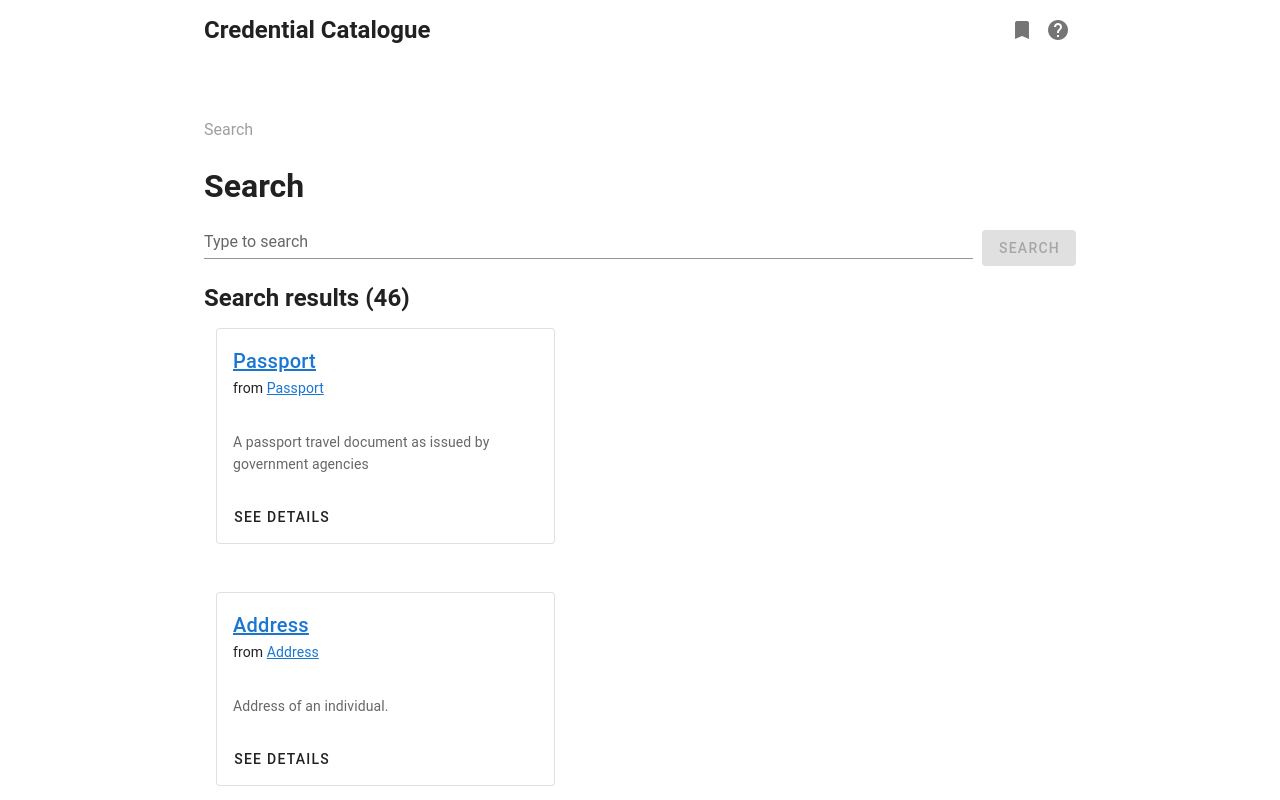
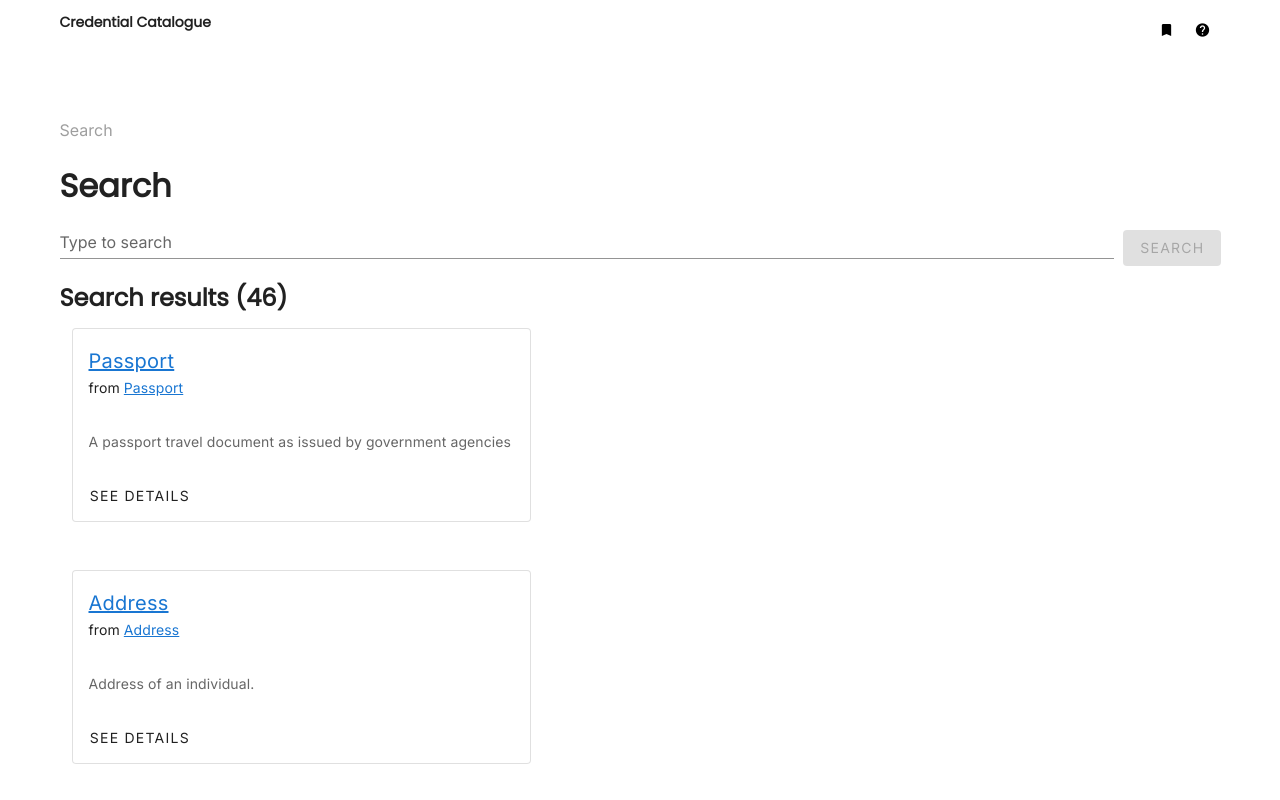
Before and after one commit to tno-ssi-lab/credential-catalog, a Vue app: page /#/search in a window 1280 px wide. Shown: the top 800 px of the page. Built offline with nearby package versions, Linux system fonts and the light colour scheme; a small style sheet from the web is missing; what @vuejs-community/vue-filter-date-format would draw is missing.

Commit message:
Typography

```diff
--- a/package.json
+++ b/package.json
@@ -8,6 +8,8 @@
     "lint": "vue-cli-service lint"
   },
   "dependencies": {
+    "@fontsource/inter": "^4.5.0",
+    "@fontsource/poppins": "^4.5.0",
     "@mdi/font": "^3.6.95",
     "@vuejs-community/vue-filter-date-format": "^1.6.3",
     "core-js": "^3.4.3",
--- a/src/App.vue
+++ b/src/App.vue
@@ -62,7 +62,7 @@
     -->
 
     <v-content>
-      <v-container fluid class="container">
+      <v-container class="container">
         <nav class="d-flex">
           <h1 class="nav-title">
             Credential Catalogue
@@ -70,10 +70,10 @@
           <v-spacer></v-spacer>
 
           <v-btn icon>
-            <v-icon>mdi-bookmark</v-icon>
+            <v-icon small color="black">mdi-bookmark</v-icon>
           </v-btn>
           <v-btn icon>
-            <v-icon>mdi-help-circle</v-icon>
+            <v-icon small color="black">mdi-help-circle</v-icon>
           </v-btn>
         </nav>
         <router-view></router-view>
@@ -85,6 +85,8 @@
 <script>
 //import BundleDrawer from "./components/bundle/BundleDrawer"
 import { mapGetters } from "vuex"
+import "@fontsource/poppins"
+import "@fontsource/inter"
 
 export default {
   name: "App",
@@ -101,13 +103,30 @@ export default {
 }
 </script>
 
-<style scoped>
+<style>
+h1,
+h2,
+h3,
+h4,
+h5,
+h6 {
+  font-family: "Poppins", "Roboto", "sans-serif";
+}
+
 .container {
   margin: 0 auto;
 }
 
+* {
+  font-family: "Inter", "Roboto", "sans-serif";
+}
+
 nav {
   margin-bottom: 50px;
+}
+
+.nav-title {
+  font-size: 14px;
 }
 
 @media only screen and (min-width: 768px) {
--- a/src/components/credential/OfferCard.vue
+++ b/src/components/credential/OfferCard.vue
@@ -25,7 +25,7 @@
     </v-card-text>
 
     <v-card-actions>
-      <v-btn text>
+      <v-btn text small>
         See documentation
       </v-btn>
     </v-card-actions>
@@ -66,6 +66,10 @@ export default {
 </script>
 
 <style scoped>
+.v-card {
+  padding: 15px;
+}
+
 .v-card header button {
   position: absolute;
   right: 20px;
```
Also changed, not shown: 1 other file (tests, documents, lock files or other folders).
